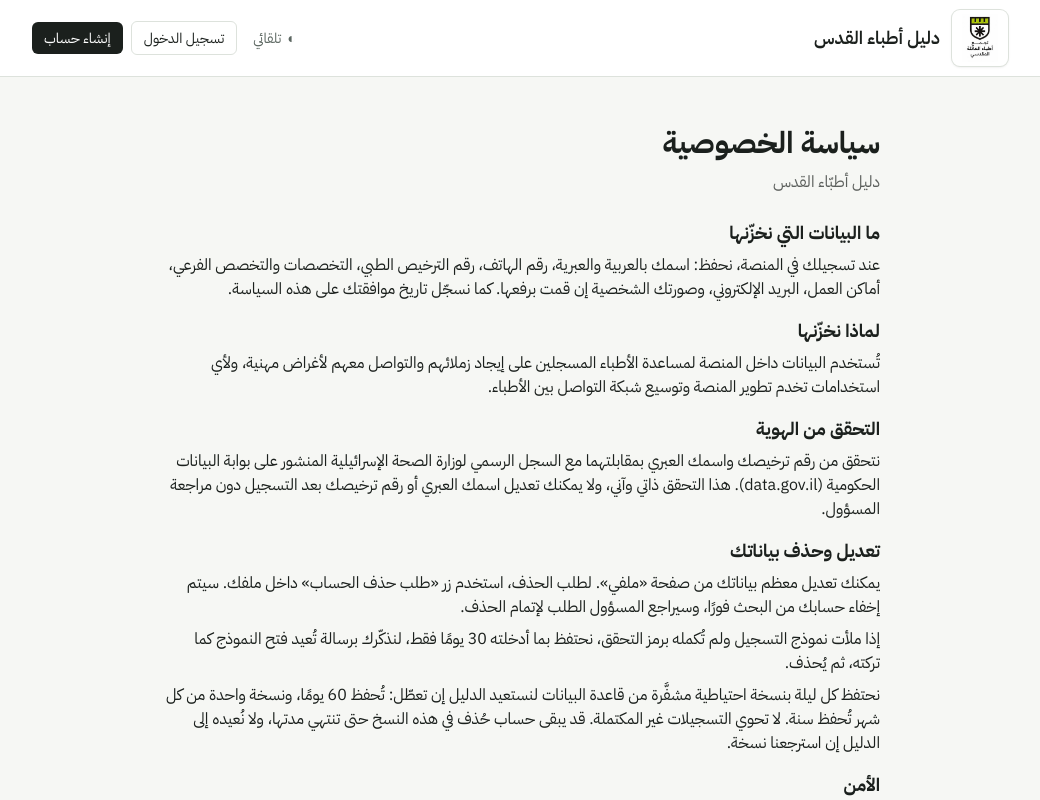
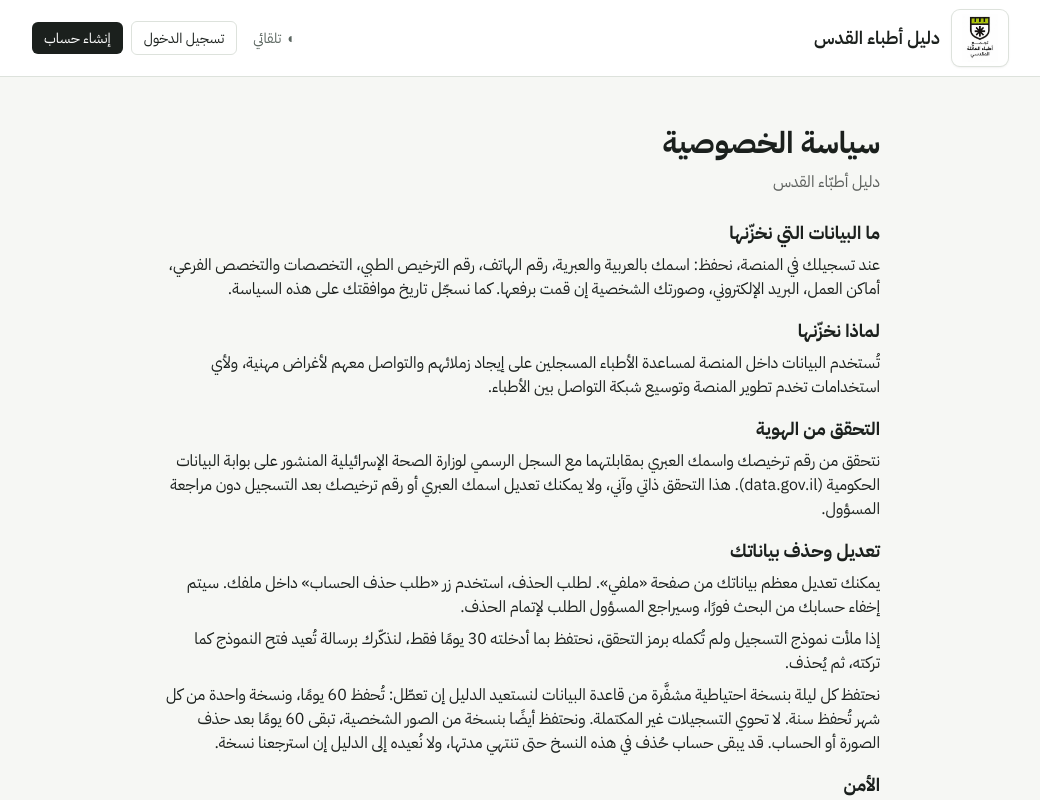
Before and after one commit to AbdelrahmanSalhab/jerusalem-doctors, a Next.js app: page /privacy in a window 1280 px wide. Shown: the top 800 px of the page, without its empty margins (120-1160 px from the left). Built offline with nearby package versions, Linux system fonts and the light colour scheme; no server answers.

Commit message:
feat: the profile photos are copied to the backup bucket every night (#156) (#254)

```diff
--- a/app/(public)/privacy/page.tsx
+++ b/app/(public)/privacy/page.tsx
@@ -58,8 +58,9 @@ export default function PrivacyPage() {
           <p className="mt-2">
             نحتفظ كل ليلة بنسخة احتياطية مشفَّرة من قاعدة البيانات لنستعيد الدليل
             إن تعطّل: تُحفظ 60 يومًا، ونسخة واحدة من كل شهر تُحفظ سنة. لا تحوي
-            التسجيلات غير المكتملة. قد يبقى حساب حُذف في هذه النسخ حتى تنتهي
-            مدتها، ولا نُعيده إلى الدليل إن استرجعنا نسخة.
+            التسجيلات غير المكتملة. ونحتفظ أيضًا بنسخة من الصور الشخصية، تبقى
+            60 يومًا بعد حذف الصورة أو الحساب. قد يبقى حساب حُذف في هذه النسخ
+            حتى تنتهي مدتها، ولا نُعيده إلى الدليل إن استرجعنا نسخة.
           </p>
         </section>
 
```
Also changed, not shown: 3 other files (tests, documents, lock files or other folders).
